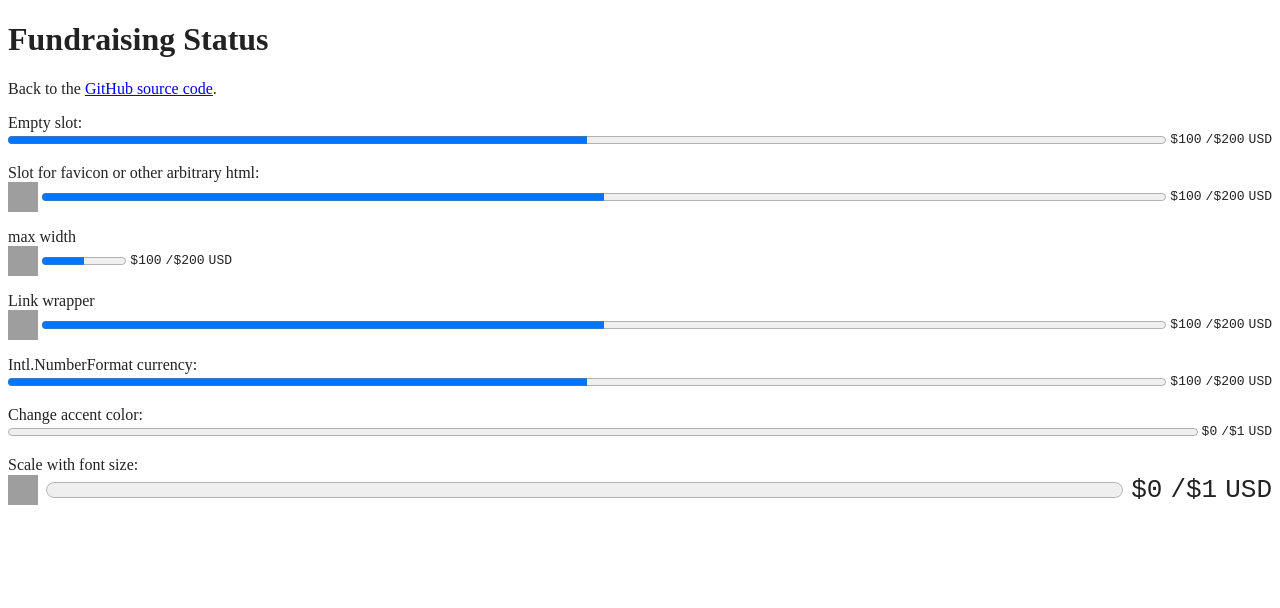
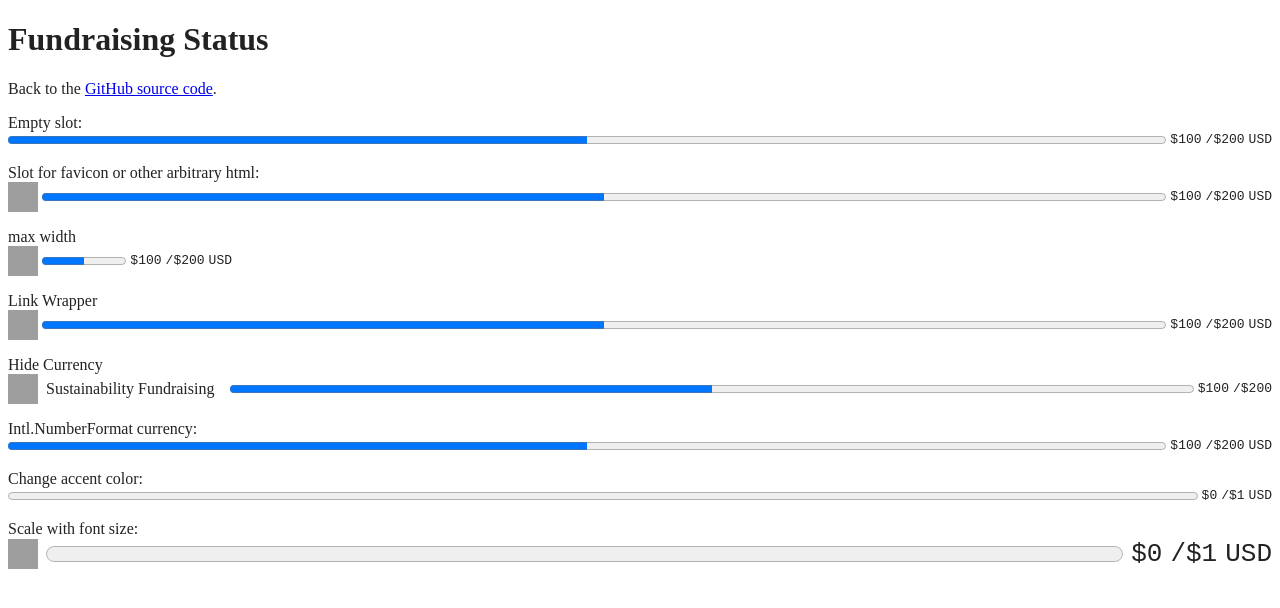
Before and after one commit to zachleat/fundraising-status, a website: page demo.html in a window 1280 px wide. Drawn offline with Linux system fonts and the light colour scheme; grey boxes are pictures that could not be loaded.

Commit message:
Add hide currency example

```diff
--- a/demo.html
+++ b/demo.html
@@ -58,12 +58,22 @@
 			</p>
 
 			<p>
-				Link wrapper
+				Link Wrapper
 				<a href="https://opencollective.com/11ty">
 					<fundraising-status min="0" max="200" value="100">
 						<img src="https://v1.indieweb-avatar.11ty.dev/https%3A%2F%2Fwww.11ty.dev%2F/" width="30" height="30" alt="11ty Logo" loading="lazy" decoding="async">
 					</fundraising-status>
 				</a>
+			</p>
+
+			<p>
+				Hide Currency
+				<fundraising-status min="0" max="200" value="100" hide-currency>
+					<span style="margin-right: .75em; display: flex; align-items: center; gap: .5em">
+						<img src="https://v1.indieweb-avatar.11ty.dev/https%3A%2F%2Fwww.11ty.dev%2F/" width="30" height="30" alt="11ty Logo" loading="lazy" decoding="async">
+						Sustainability Fundraising
+					</span>
+				</fundraising-status>
 			</p>
 
 			<p>
```
